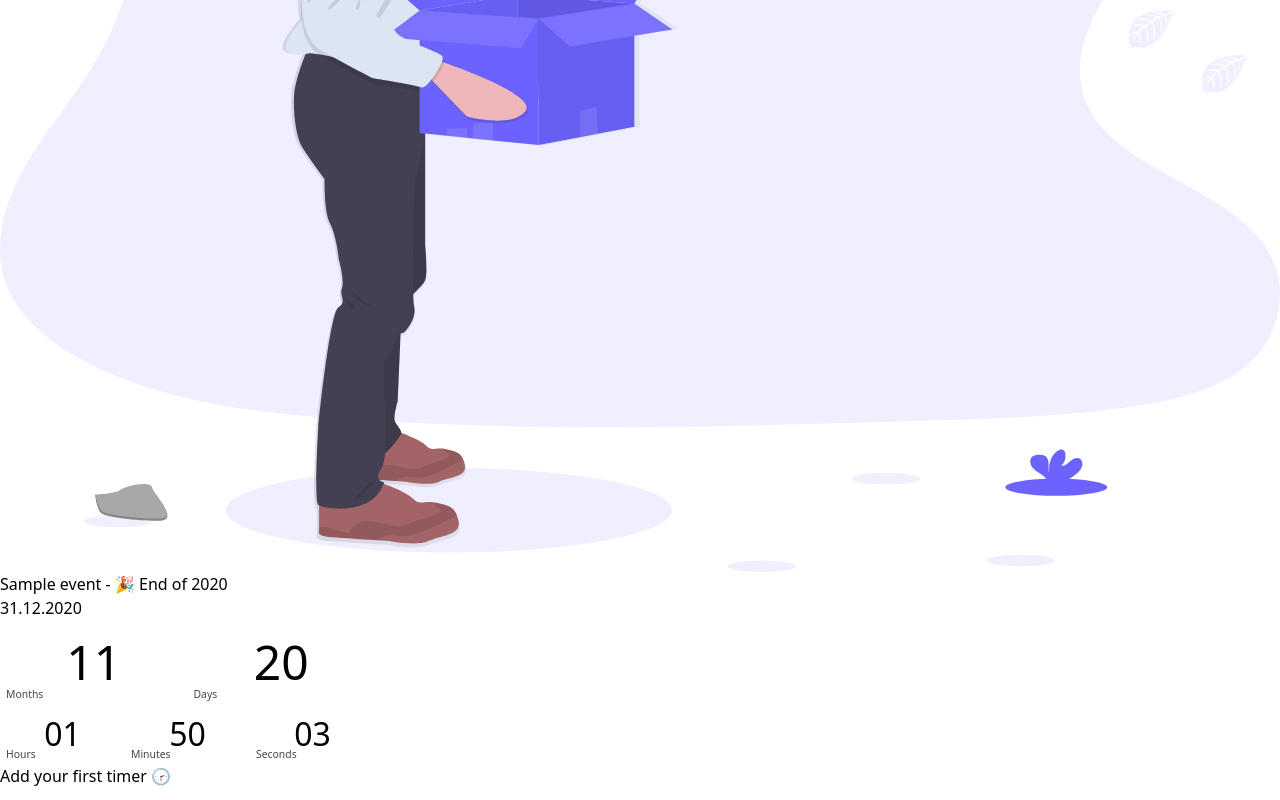
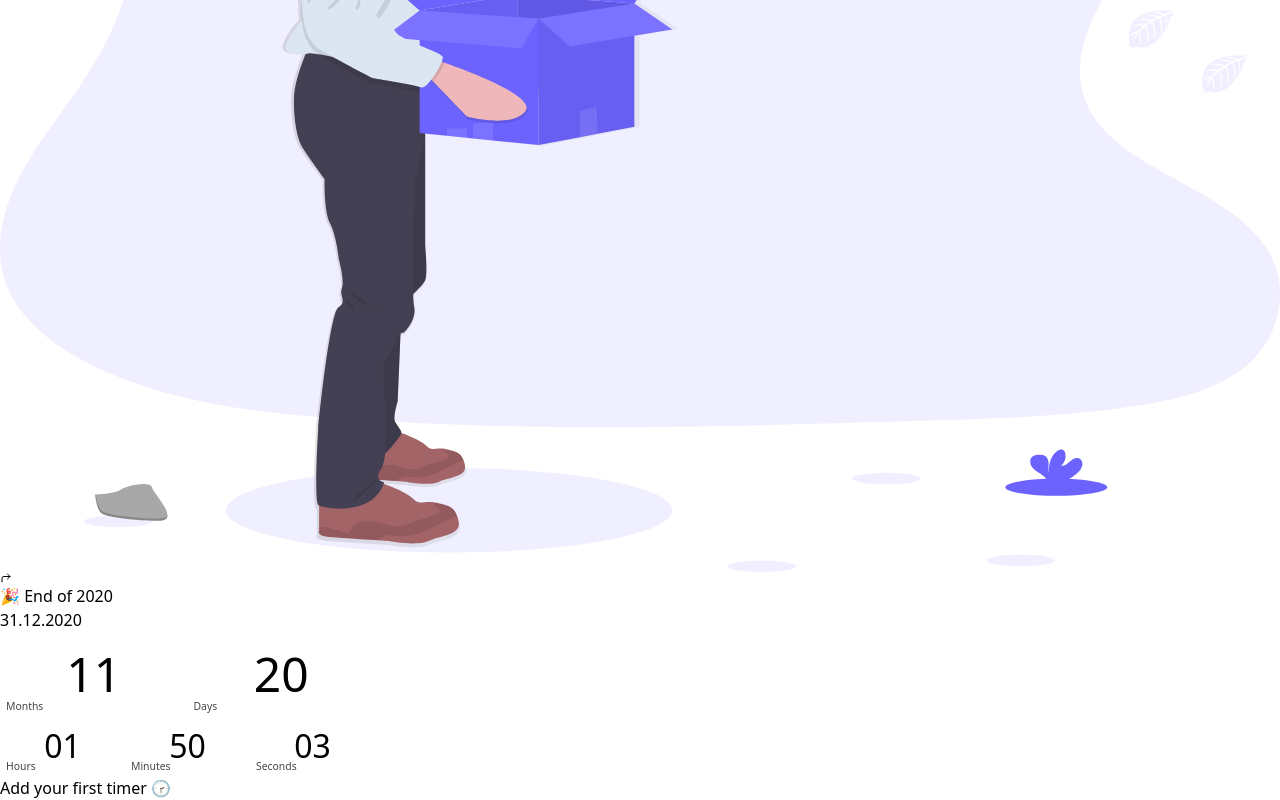
Before and after one commit to malczak/timerto.xyz, a Svelte app: page / in a window 1280 px wide. Shown: the part 478-1278 px from the top of the page. Built offline with nearby package versions, Linux system fonts and the light colour scheme; the HTML template or start-up script is replaced by a standard one.

Commit message:
. adds missing file - device.js . updates UI - fix issues on empty screen

```diff
--- a/src/App.svelte
+++ b/src/App.svelte
@@ -48,9 +48,7 @@
 
     <ul class="flex py-4">
       <li class="mr-3">
-        <span class="inline-block py-1 px-3 text-gray-400 cursor-not-allowed">
-          Timer to XYZ
-        </span>
+        <span class="inline-block py-1 px-3 text-gray-400">Timer to XYZ</span>
       </li>
       <li class="flex-1" />
       {#if hasEvents}
@@ -66,7 +64,7 @@
     </ul>
 
     {#if !hasEvents}
-      <EmptyState class="w-full flex-1" on:click={onAddTimer} />
+      <EmptyState class="w-full" on:click={onAddTimer} />
     {:else}
       <div class="flex-1">
         {#each Object.keys(groupedEvents) as group}
--- a/src/components/DatePicker.svelte
+++ b/src/components/DatePicker.svelte
@@ -170,7 +170,6 @@
   // Lifecycle
   // -----------------------
   onMount(() => {
-    console.log(value);
     updateDateFromValue(value);
   });
 </script>
--- a/src/components/EmptyState.svelte
+++ b/src/components/EmptyState.svelte
@@ -2,7 +2,7 @@
   import moment from "moment";
   import empty from "app/assets/empty.svg";
 
-  import TimeCounter from "app/TimeCounter/index.svelte";
+  import EventTimer from "app/components/EventTimer";
   import Timoji from "app/components/Timoji.svelte";
 
   // -----------------------
@@ -13,21 +13,20 @@
 
   const now = moment();
   let sampleEvent = {
-    name: `Sample event - 🎉 End of ${now.year()}`,
+    name: `🎉 End of ${now.year()}`,
     date: now.endOf("year")
   };
 </script>
 
 <div
-  class="flex flex-col justify-center items-center content-center
-  overflow-scroll {className}">
-  <h1 class="text-3xl mb-4">You don't have any events</h1>
+  class="flex flex-col justify-center items-center content-center {className}">
+  <h1 class="text-2xl mb-4 text-center">You don't have any events</h1>
   <img class="w-1/2 mx-auto" src={empty} alt="Empty state" />
   <div class="w-full text-center my-8">
-    <TimeCounter
+    <EventTimer
       class="bg-white rounded shadow-xl"
-      title={sampleEvent.name}
-      date={sampleEvent.date} />
+      editable={false}
+      event={sampleEvent} />
   </div>
   <button
     class="flex items-center bg-blue-500 hover:bg-blue-700 text-white text-lg
--- a/src/components/EventTimer.svelte
+++ b/src/components/EventTimer.svelte
@@ -10,6 +10,7 @@
   // Properties
   // -----------------------
   export let event;
+  export let editable = true;
 
   // -----------------------
   // Internal
@@ -82,6 +83,7 @@
   bind:this={_element}
   class="eventtimer relative w-full text-center mb-8 {device.isDesktop ? 'useHover' : ''}"
   class:hover={showActions}>
+
   <TimeCounter
     class="bg-gray-200 border border-gray-400 rounded shadow-md"
     positiveClass="text-gray-900"
@@ -100,6 +102,8 @@
       <ArrowLeft />
     </div>
   </TimeCounter>
+
+  {#if editable}
     <div class="eventtimer__actions">
       <button
         class="bg-white text-xs hover:bg-blue-500 text-blue-700 hover:text-white
@@ -114,4 +118,6 @@
         delete
       </button>
     </div>
+  {/if}
+
 </div>
--- a/src/components/EventsGroup.svelte
+++ b/src/components/EventsGroup.svelte
@@ -59,7 +59,10 @@
         {/each}
       </div>
     {:else}
-      <p class="text-xs text-center p-2">
+      <p
+        class="text-xs text-center p-2"
+        in:fade={{ duration: 200 }}
+        out:fade={{ duration: 200 }}>
         <strong>{group.events.length}</strong>
         timers hidden
       </p>
--- /dev/null
+++ b/src/utils/device.js
@@ -0,0 +1,45 @@
+class Device {
+  get platform() {
+    return self.navigator.platform;
+  }
+
+  get agent() {
+    return self.navigator.userAgent;
+  }
+
+  get iPhone() {
+    return (
+      this.platform === "iPhone" ||
+      this.platform === "iPhone Simulator" ||
+      this.agent.indexOf("iPhone;") !== -1
+    );
+  }
+
+  get iPad() {
+    return (
+      this.platform === "iPad" ||
+      this.platform === "iPad Simulator" ||
+      this.agent.indexOf("iPad;") !== -1
+    );
+  }
+
+  get Android() {
+    return /; Android/.test(this.agent);
+  }
+
+  get iOS() {
+    return this.iPhone || this.iPad;
+  }
+
+  get isMobile() {
+    return this.iOS || this.Android;
+  }
+
+  get isDesktop() {
+    return !this.isMobile;
+  }
+}
+
+const device = new Device();
+
+export default device;
```
Lines whose indentation alone changed are shown as unchanged.
